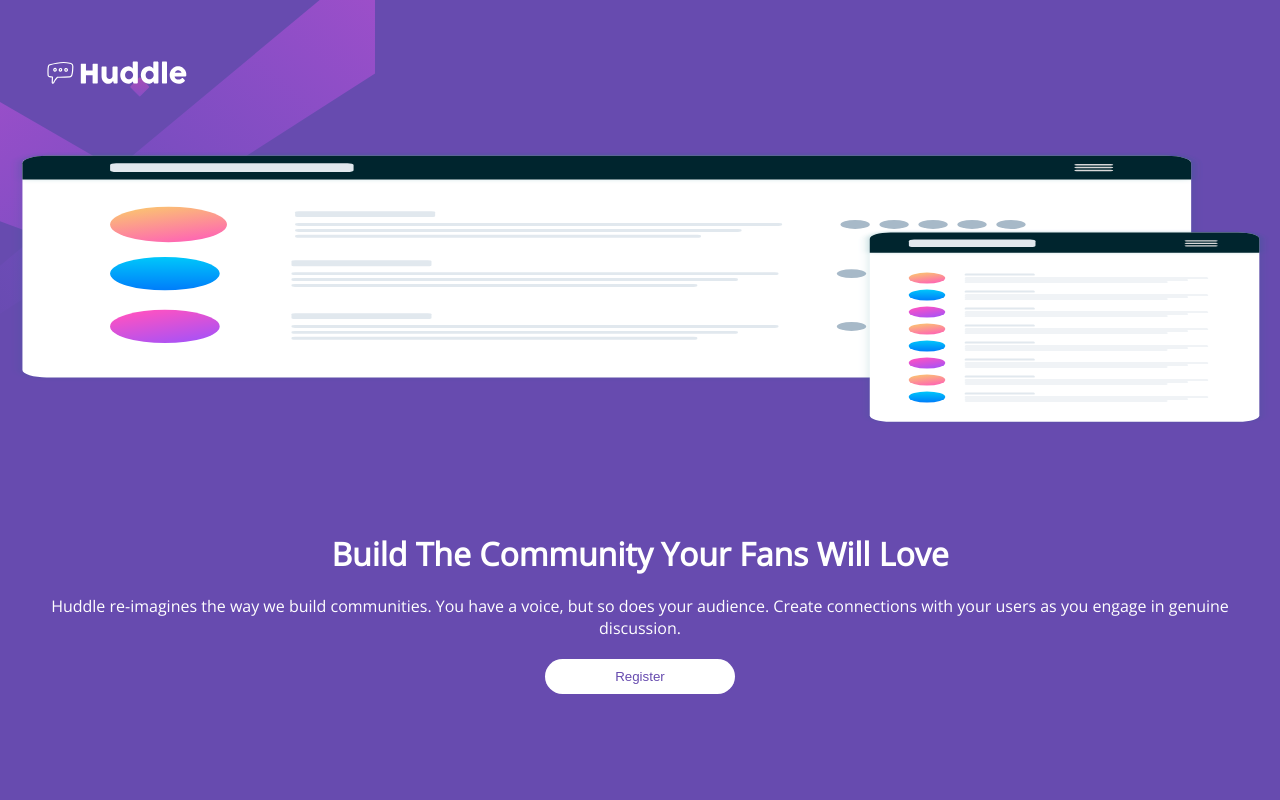
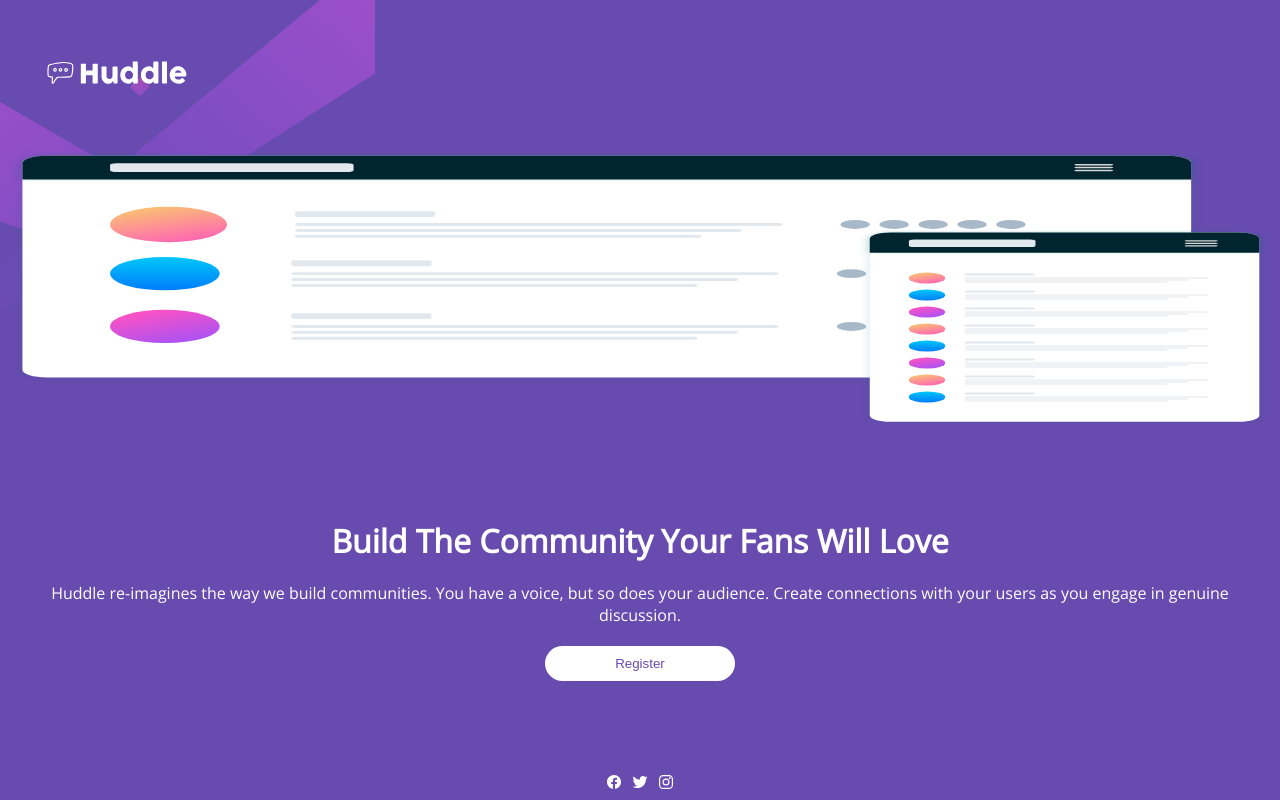
Before and after one commit to OlenaMitropolska/Huddle_Project, a plain HTML site: page index.html in a window 1280 px wide. Drawn offline with nearby package versions, Linux system fonts and the light colour scheme.

Commit message:
almost done footer with

```diff
--- a/index.html
+++ b/index.html
@@ -36,5 +36,15 @@
       </p>
       <button>Register</button>
     </div>
+
+    <div class="footer">
+        <ion-icon name="logo-facebook"></ion-icon>
+        <ion-icon name="logo-twitter"></ion-icon>
+        <ion-icon name="logo-instagram"></ion-icon>
+
+    </div>
+
+    <script type="module" src="https://unpkg.com/ionicons@7.1.0/dist/ionicons/ionicons.esm.js"></script>
+<script nomodule src="https://unpkg.com/ionicons@7.1.0/dist/ionicons/ionicons.js"></script>
   </body>
 </html>
--- a/style.css
+++ b/style.css
@@ -54,3 +54,10 @@ text-align: center;
     padding: 10px 70px;
     font-size: bolder;
 }
+
+.footer {
+    color: white;
+    display: flex;
+    gap: 10px;
+   justify-content: center;
+}
```
